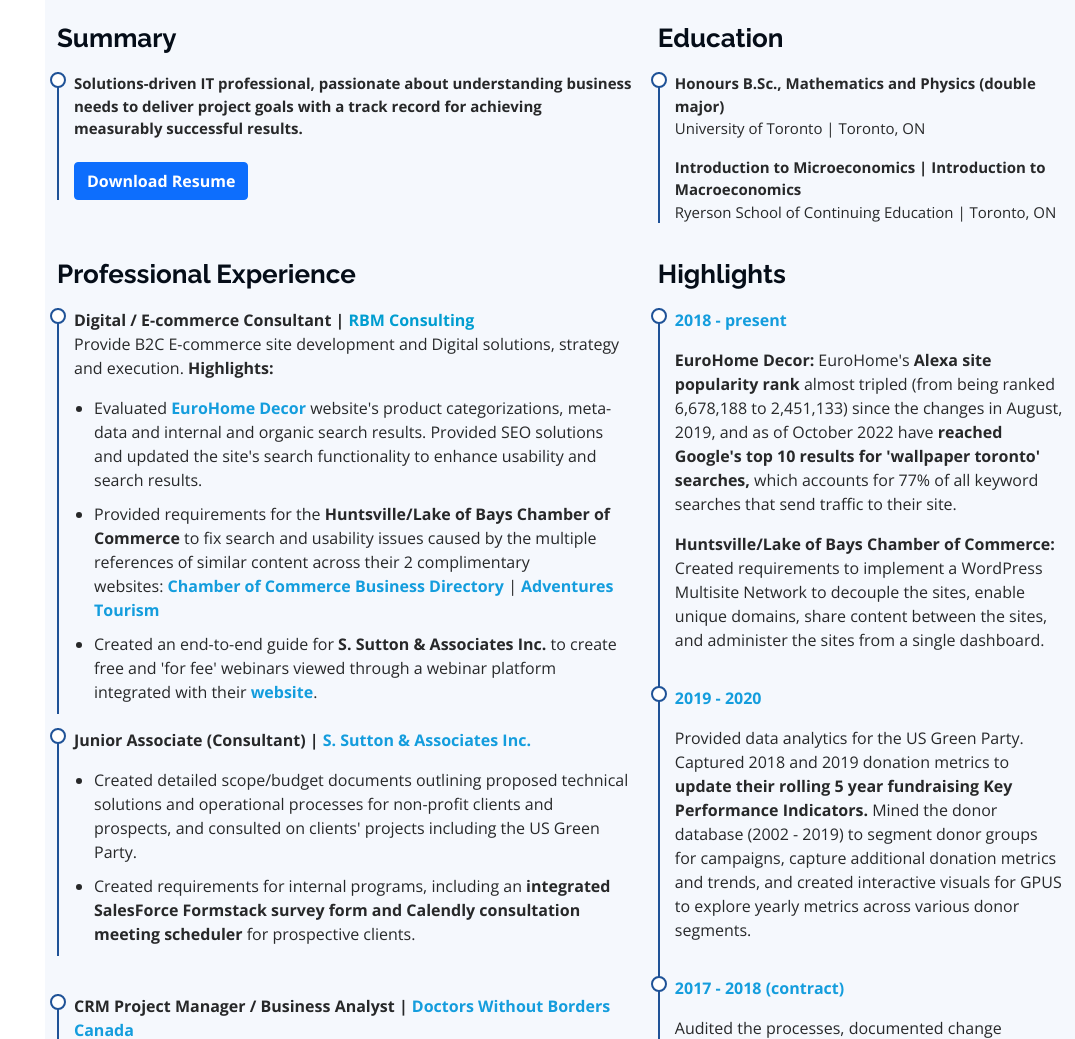
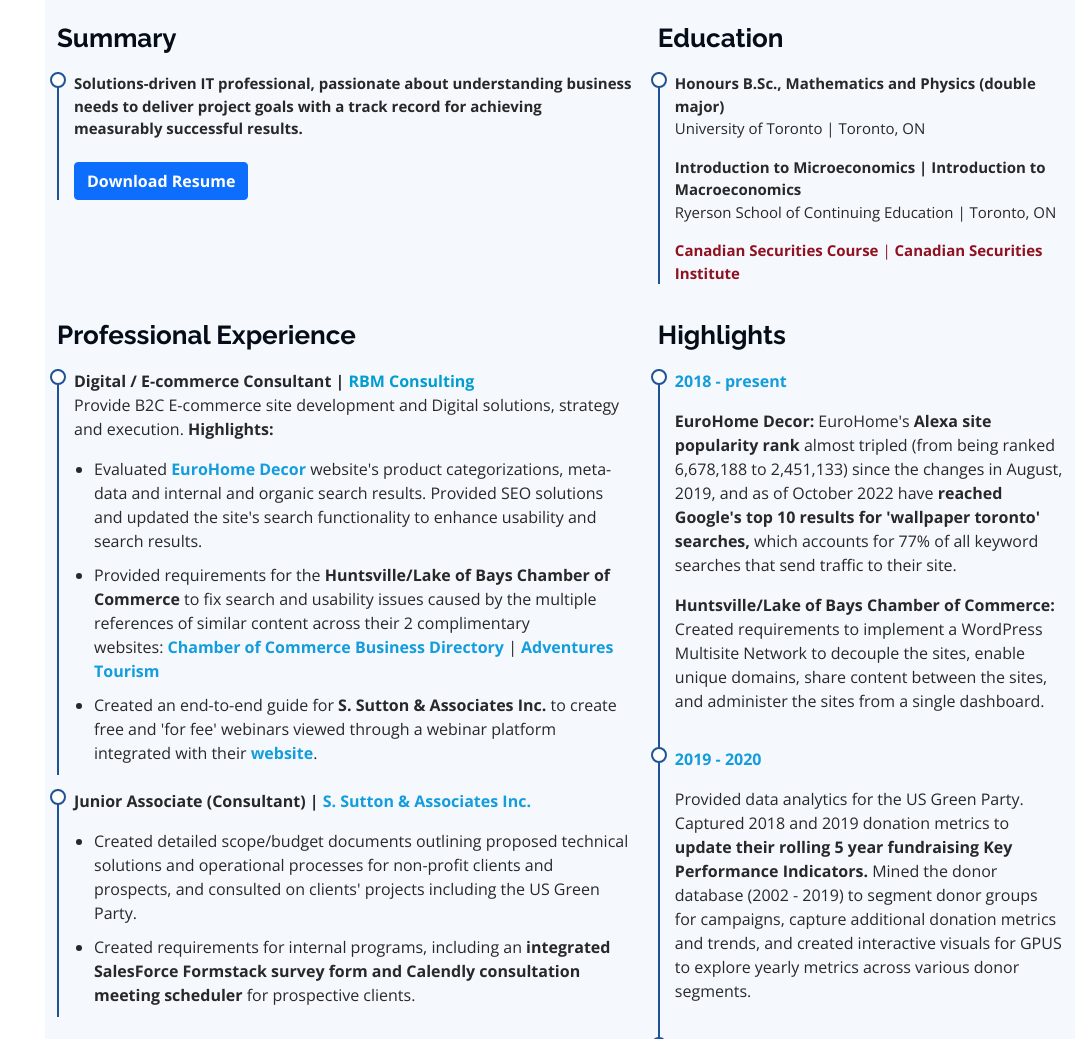
Before and after one commit to rich-blackman/github.io, a plain HTML site: page index.html in a window 1280 px wide. Shown: the part 2517-3556 px from the top of the page, without its empty margins (205-1280 px from the left). Drawn offline with nearby package versions, Linux system fonts and the light colour scheme.

Commit message:
Update index.html

```diff
--- a/index.html
+++ b/index.html
@@ -382,7 +382,8 @@
 			<div class="resume-item pb-0">
               <p style="font-size:15px"><b>Honours B.Sc., Mathematics and Physics (double major)</b><br/>University of Toronto | Toronto, ON</p>
               <p style="font-size:15px"><b>Introduction to Microeconomics | Introduction to Macroeconomics</b><br/>Ryerson School of Continuing Education | Toronto, ON</p>
-			 </div>
+	      <p style="font-size:15px;color:#901220;"><b>Canadian Securities Course</b> | <b>Canadian Securities Institute</b></p>
+			</div>
 		</div>
 		</div>
 
```
